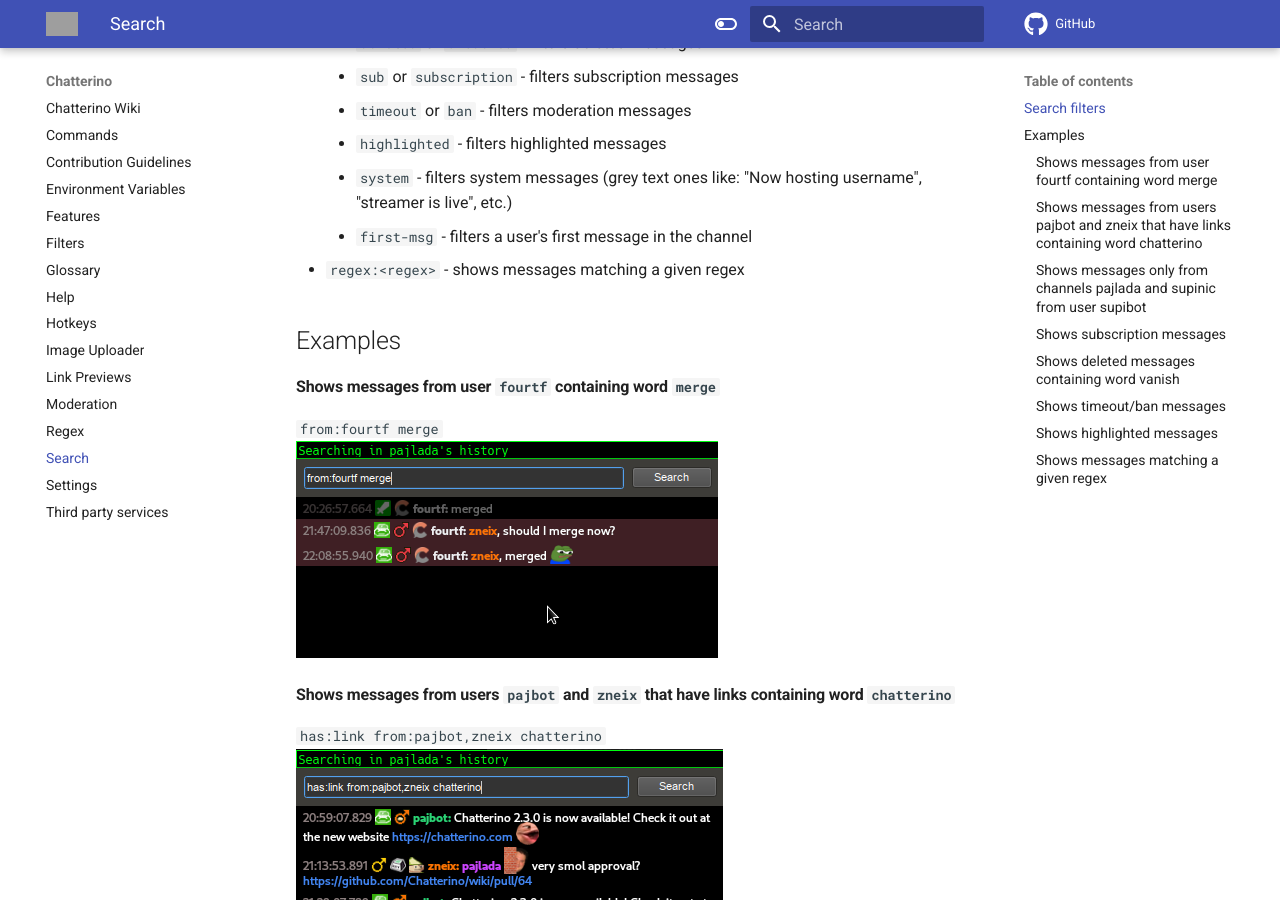
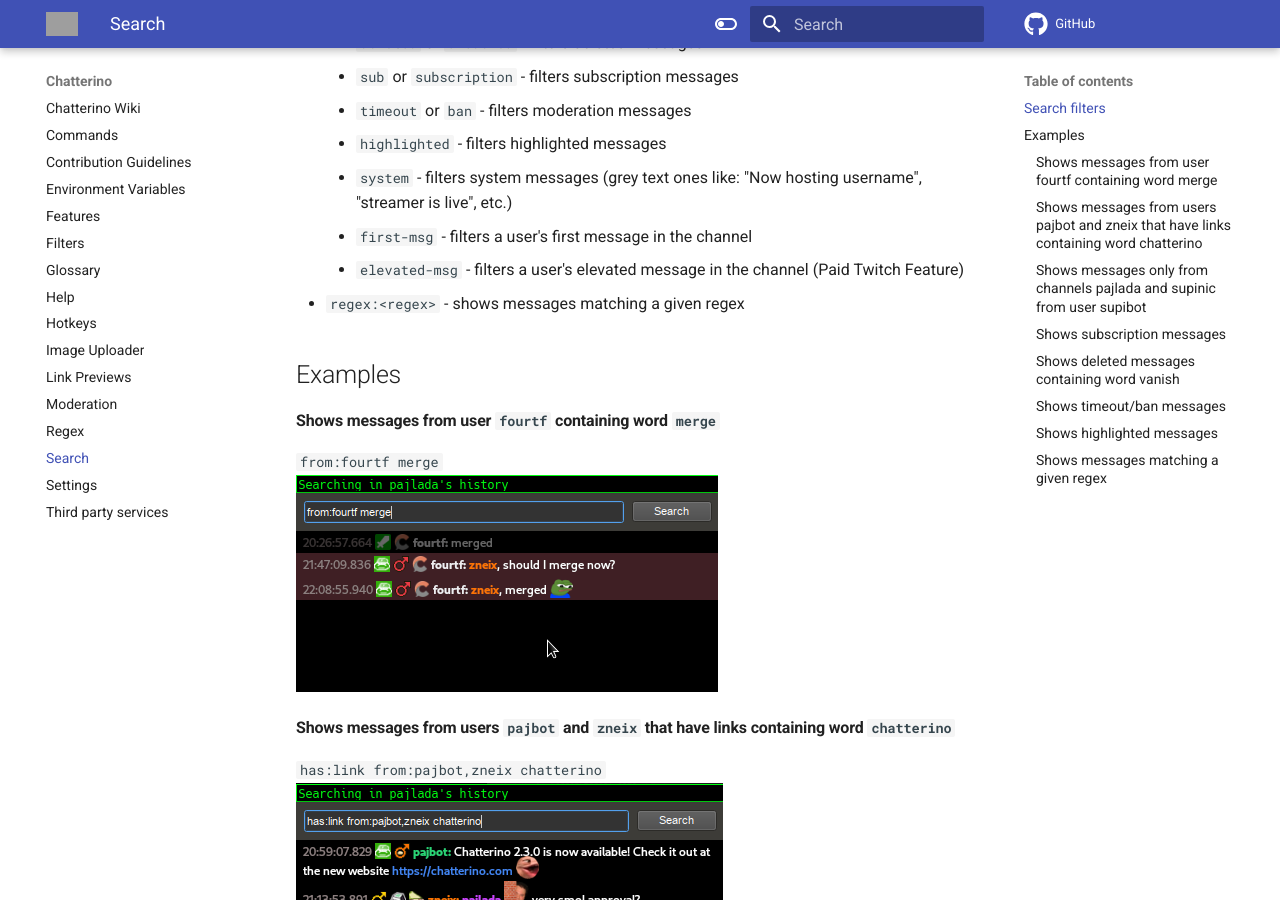
Before and after one commit to Chatterino/wiki, an MkDocs documentation site: the page built from docs/Search.md, in a window 1280 px wide and 900 px high, scrolled down 629 px. Built offline with MkDocs 1.6.1 and Material for MkDocs 9.7.7, drawn with Linux system fonts in a browser that asks for light colours; comment, search, counter and statistics services are not loaded; grey boxes are pictures that could not be loaded.

Commit message:
Add `is:elevated-msg` docs

```diff
--- a/docs/Search.md
+++ b/docs/Search.md
@@ -19,6 +19,7 @@
     - `highlighted` - filters highlighted messages
     - `system` - filters system messages (grey text ones like: "Now hosting username", "streamer is live", etc.)
     - `first-msg` - filters a user's first message in the channel
+    - `elevated-msg` - filters a user's elevated message in the channel (Paid Twitch Feature)
 - `regex:<regex>` - shows messages matching a given regex
 
 ## Examples
```
